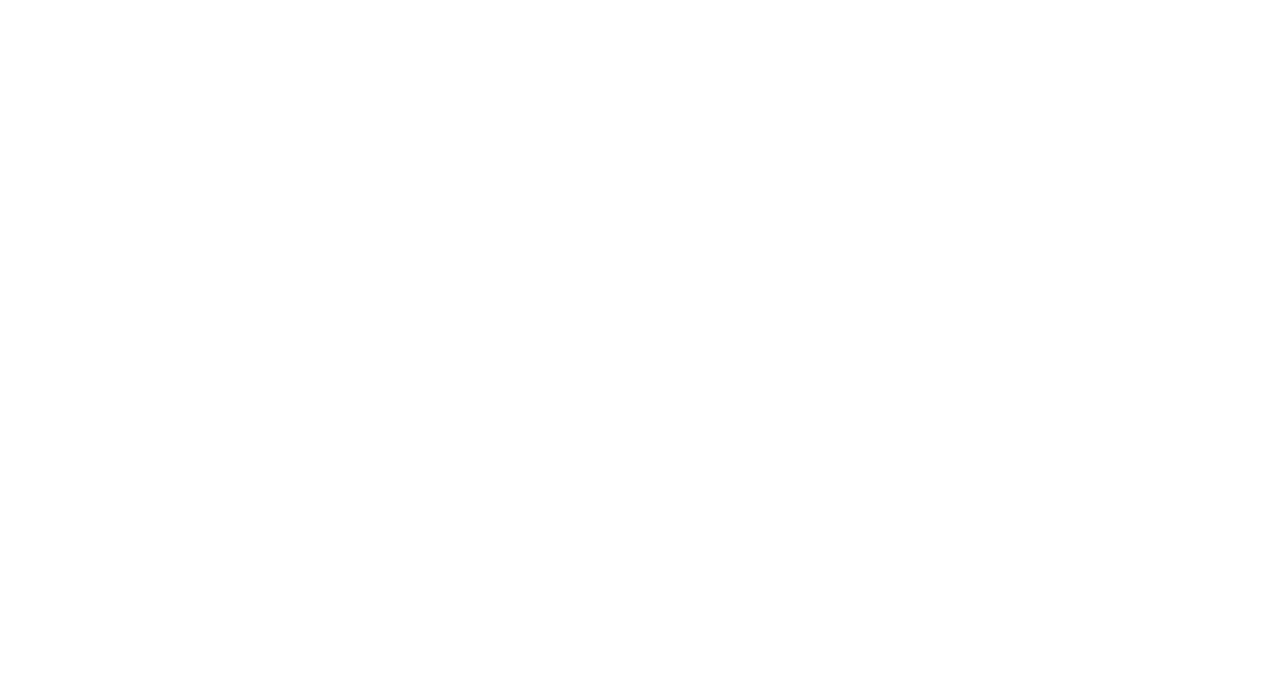
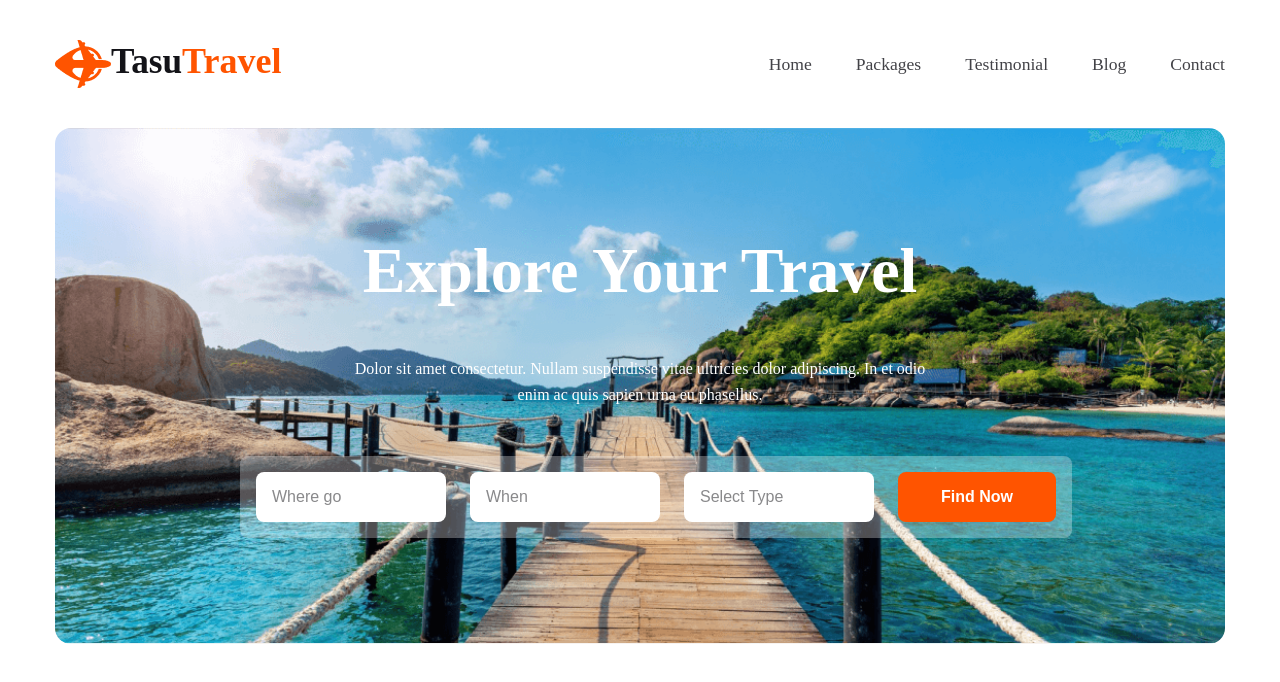
Before and after one commit to sajedul4D/B9A1-Tasu-travel, a plain HTML site: page index.html in a window 1280 px wide. Drawn offline with Linux system fonts and the light colour scheme.

Commit message:
added the header

```diff
--- a/index.html
+++ b/index.html
@@ -8,6 +8,41 @@
 </head>
 <body>
    <header>
+    <nav>
+        <div class="footer-icon">
+          <img src="Images/Group 40071 (2).png" alt="">
+          <h1 class="header-title "> Tasu<span class="span">Travel</span></h1>
+        </div>
+        <ul>
+
+          <li><a href="#">Home</a></li>
+          <li><a href="#">Packages</a></li>
+          <li><a href="#">Testimonial</a></li>
+          <li><a href="#">Blog</a></li>
+          <li><a href="#">Contact</a></li>
+        </ul>
+      </nav>
+      <div class="banner-container">
+        <h2 class="banner-content">
+          Explore Your Travel
+        </h2>
+        <p class="banner-description">
+          Dolor sit amet consectetur. Nullam suspendisse vitae ultricies dolor adipiscing. In et odio <br>enim ac quis sapien
+          urna eu
+          phasellus.
+        </p>
+        <div class="banner-section">
+          <div class="banner-option">
+            <div class="banner-option-menu">
+              <input type="text " placeholder="Where go">
+              <input type="text" placeholder="When">
+              <input type="text" placeholder="Select Type">
+              <button class="btn-banner"><i class="fa-solid fa-magnifying-glass"></i> Find Now</button>
+            </div>
+          </div>
+        </div>
+      </div>
+
 
    </header>
    <main>
--- a/style/style.css
+++ b/style/style.css
@@ -0,0 +1,144 @@
+@import url('https://fonts.googleapis.com/css2?family=Mulish:wght@200;300;400;500;600;700;800&display=swap');
+@import url('https://fonts.googleapis.com/css2?family=Poppins:wght@100;200;300;400;500;600;700;800;900&display=swap');
+*{
+margin: 0;
+padding: 0;
+}
+
+header {
+max-width: 1170px;
+width: 100%;
+margin: 0 auto;
+}
+nav {
+display: flex;
+justify-content: space-between;
+padding: 40px 0px;
+}
+
+nav > ul {
+display: flex;
+justify-content: space-between;
+align-items: center;
+gap: 44px;
+}
+ul li{
+    list-style: none;
+    color: black;
+}
+li a{
+    text-decoration: none;
+}
+.footer-icon{
+    display: flex;
+}
+.header-title {
+
+color: #131318;
+font-size: 2.2rem;
+font-style: normal;
+font-weight: 800;
+line-height: normal;
+}
+.header-icon-section {
+display: flex;
+justify-content: center;
+align-items: center;
+}
+nav
+.span {
+color: #ff5400;
+font-size: 36px;
+font-style: normal;
+font-weight: 800;
+line-height: normal;
+}
+nav ul a {
+color: #424247;
+font-size: 1.1rem;
+font-style: normal;
+font-weight: 400;
+line-height: normal;
+transition: all linear 0.3s;
+}
+
+/* banner-part */
+.banner-container {
+padding: 106px 185px;
+background-image: url(../Images/Group\ 13\ \(1\)\ \(1\).png);
+background-repeat: no-repeat;
+background-position: center;
+background-size: cover;
+border-radius: 16px;
+z-index: 1;
+position: relative;
+text-align: center;
+}
+
+.banner-content {
+color: #fff;
+font-size: 4rem;
+font-style: normal;
+font-weight: 800;
+line-height: normal;
+text-align: center;
+}
+.banner-description {
+color: #fff;
+text-align: center;
+font-size: 1rem;
+font-style: normal;
+font-weight: 400;
+line-height: 26px;
+
+padding: 48px;
+}
+.banner-option {
+width: 100%;
+padding: 16px;
+border-radius: 8px;
+background: rgba(255, 255, 255, 0.3);
+}
+.banner-option-menu {
+display: flex;
+justify-content: space-between;
+gap: 24px;
+}
+.banner-option-menu input {
+padding: 16px;
+width: 100%;
+max-width: 174px;
+border-radius: 8px;
+background: #fff;
+border: none;
+color: rgba(19, 19, 24, 0.5);
+font-size: 1rem;
+font-style: normal;
+font-weight: 400;
+line-height: normal;
+}
+.banner-option-menu input::placeholder {
+color: rgba(19, 19, 24, 0.5);
+font-size: 1rem;
+font-style: normal;
+font-weight: 400;
+line-height: normal;
+}
+.banner-option .btn-banner {
+max-width: 174px;
+width: 100%;
+border-radius: 8px;
+background: #ff5400;
+border: none;
+color: #fff;
+text-align: center;
+font-size: 1rem;
+font-style: normal;
+font-weight: 700;
+line-height: normal;
+cursor: pointer;
+transition: all linear 0.3s;
+}
+.banner-option .btn-banner:hover {
+background-color: #b5582a;
+}
```
